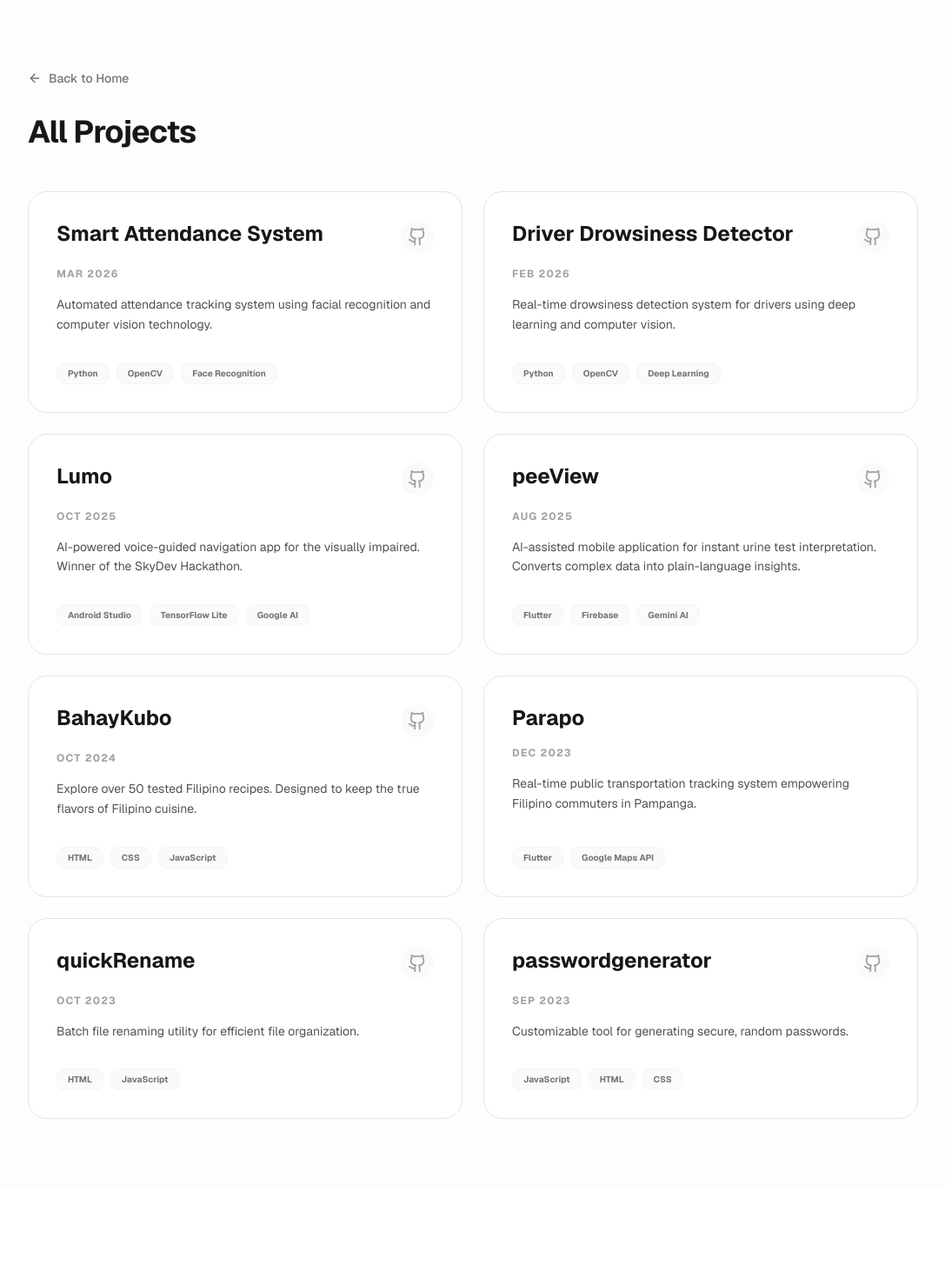
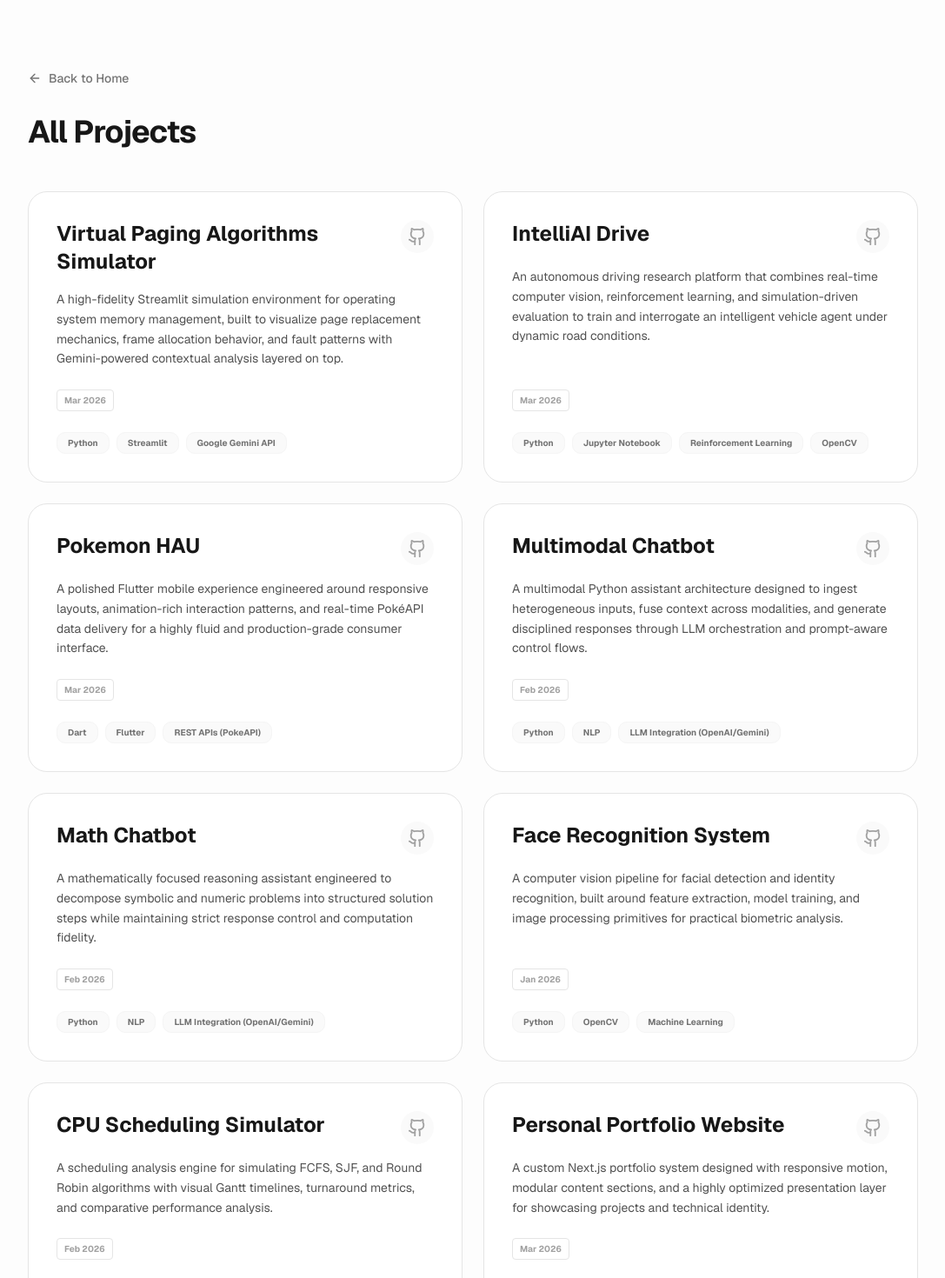
Before and after one commit to ciellamher/my-portfolio, a Next.js app: page /projects in a window 1280 px wide. Shown: the top 1470 px of the page at 87% size, without its empty margins (96-1183 px from the left). Before the commit the page ends 1367 px from the top, so only its background shows below. Built offline with nearby package versions, Linux system fonts and the light colour scheme.

Commit message:
Update projects content

```diff
--- a/app/projects/page.tsx
+++ b/app/projects/page.tsx
@@ -1,65 +1,7 @@
 "use client";
 import { useRouter } from 'next/navigation';
-import { ArrowLeft, Github, Trophy } from 'lucide-react';
-
-const allProjects = [
-  {
-    name: "Smart Attendance System",
-    date: "Mar 2026",
-    desc: "Automated attendance tracking system using facial recognition and computer vision technology.",
-    tech: ["Python", "OpenCV", "Face Recognition"],
-    link: "https://github.com/ciellamher/Smart-Attendance-System",
-  },
-  {
-    name: "Driver Drowsiness Detector",
-    date: "Feb 2026",
-    desc: "Real-time drowsiness detection system for drivers using deep learning and computer vision.",
-    tech: ["Python", "OpenCV", "Deep Learning"],
-    link: "https://github.com/ciellamher/driver_drowsiness_detector",
-  },
-  {
-    name: "Lumo",
-    date: "Oct 2025",
-    desc: "AI-powered voice-guided navigation app for the visually impaired. Winner of the SkyDev Hackathon.",
-    tech: ["Android Studio", "TensorFlow Lite", "Google AI"],
-    link: "https://github.com/darknecrocities/Lumo",
-  },
-  {
-    name: "peeView",
-    date: "Aug 2025",
-    desc: "AI-assisted mobile application for instant urine test interpretation. Converts complex data into plain-language insights.",
-    tech: ["Flutter", "Firebase", "Gemini AI"],
-    link: "https://github.com/darknecrocities/peeview"
-  },
-  {
-    name: "BahayKubo",
-    date: "Oct 2024",
-    desc: "Explore over 50 tested Filipino recipes. Designed to keep the true flavors of Filipino cuisine.",
-    tech: ["HTML", "CSS", "JavaScript"],
-    link: "https://github.com/ciellamher/BahayKubo"
-  },
-  {
-    name: "Parapo",
-    date: "Dec 2023",
-    desc: "Real-time public transportation tracking system empowering Filipino commuters in Pampanga.",
-    tech: ["Flutter", "Google Maps API"],
-    link: "#"
-  },
-  {
-    name: "quickRename",
-    date: "Oct 2023",
-    desc: "Batch file renaming utility for efficient file organization.",
-    tech: ["HTML", "JavaScript"],
-    link: "https://github.com/ciellamher/quickRename"
-  },
-  {
-    name: "passwordgenerator",
-    date: "Sep 2023",
-    desc: "Customizable tool for generating secure, random passwords.",
-    tech: ["JavaScript", "HTML", "CSS"],
-    link: "https://github.com/ciellamher/passwordgenerator"
-  }
-];
+import { ArrowLeft, Github } from 'lucide-react';
+import { allProjects } from "@/lib/projects";
 
 export default function ProjectsPage() {
   const router = useRouter();
@@ -75,8 +17,8 @@ export default function ProjectsPage() {
 
         <div className="grid grid-cols-1 md:grid-cols-2 gap-6">
           {allProjects.map((project, i) => (
-            <div key={i} className="bg-white p-8 rounded-3xl border border-neutral-200 flex flex-col justify-between group hover:border-neutral-900 transition-all">
-              <div>
+            <div key={i} className="bg-white p-8 rounded-3xl border border-neutral-200 flex flex-col group hover:border-neutral-900 transition-all h-full">
+              <div className="flex flex-1 flex-col">
                 <div className="flex justify-between items-start mb-4">
                   <div className="flex items-center gap-2">
                     <h2 className="text-2xl font-bold">{project.name}</h2>
@@ -87,11 +29,28 @@ export default function ProjectsPage() {
                     </a>
                   )}
                 </div>
-                <p className="text-xs font-bold text-neutral-400 uppercase tracking-widest mb-4">{project.date}</p>
-                <p className="text-neutral-600 leading-relaxed mb-8 text-sm">{project.desc}</p>
+                <p className="text-neutral-600 leading-relaxed mb-6 text-sm">{project.desc}</p>
+
+                {project.keyFeatures?.length ? (
+                  <div className="mb-6">
+                    <p className="text-[10px] font-bold uppercase tracking-widest text-neutral-400 mb-3">Key Features</p>
+                    <ul className="space-y-2">
+                      {project.keyFeatures.map((feature) => (
+                        <li key={feature} className="text-sm text-neutral-600 leading-relaxed flex gap-2">
+                          <span className="mt-2 h-1.5 w-1.5 rounded-full bg-neutral-900 shrink-0" />
+                          <span>{feature}</span>
+                        </li>
+                      ))}
+                    </ul>
+                  </div>
+                ) : null}
+
+                <span className="mt-auto inline-flex w-fit text-[10px] font-bold text-neutral-400 bg-white px-2 py-1 rounded border border-neutral-200">
+                  {project.date}
+                </span>
               </div>
 
-              <div className="flex flex-wrap gap-2 mt-auto">
+              <div className="flex flex-wrap gap-2 mt-6">
                 {project.tech.map(t => (
                   <span key={t} className="px-3 py-1 bg-neutral-50 border border-neutral-100 text-[10px] font-bold text-neutral-500 rounded-lg">{t}</span>
                 ))}
--- /dev/null
+++ b/lib/projects.ts
@@ -0,0 +1,148 @@
+export type Project = {
+  name: string;
+  date: string;
+  desc: string;
+  tech: string[];
+  link: string;
+  keyFeatures?: string[];
+  caseStudyPrompt?: string;
+  thumbnailPrompt?: string;
+};
+
+export const allProjects: Project[] = [
+  {
+    name: "Virtual Paging Algorithms Simulator",
+    date: "Mar 2026",
+    desc: "A high-fidelity Streamlit simulation environment for operating system memory management, built to visualize page replacement mechanics, frame allocation behavior, and fault patterns with Gemini-powered contextual analysis layered on top.",
+    tech: ["Python", "Streamlit", "Google Gemini API"],
+    link: "https://github.com/ciellamher/Virtual-Paging-Algorithms-Simulation",
+  },
+  {
+    name: "IntelliAI Drive",
+    date: "Mar 2026",
+    desc: "An autonomous driving research platform that combines real-time computer vision, reinforcement learning, and simulation-driven evaluation to train and interrogate an intelligent vehicle agent under dynamic road conditions.",
+    tech: ["Python", "Jupyter Notebook", "Reinforcement Learning", "OpenCV"],
+    link: "https://github.com/ciellamher/IntelliAIDrive",
+  },
+  {
+    name: "Pokemon HAU",
+    date: "Mar 2026",
+    desc: "A polished Flutter mobile experience engineered around responsive layouts, animation-rich interaction patterns, and real-time PokéAPI data delivery for a highly fluid and production-grade consumer interface.",
+    tech: ["Dart", "Flutter", "REST APIs (PokeAPI)"],
+    link: "https://github.com/ciellamher/Pokemon-Hau",
+  },
+  {
+    name: "Multimodal Chatbot",
+    date: "Feb 2026",
+    desc: "A multimodal Python assistant architecture designed to ingest heterogeneous inputs, fuse context across modalities, and generate disciplined responses through LLM orchestration and prompt-aware control flows.",
+    tech: ["Python", "NLP", "LLM Integration (OpenAI/Gemini)"],
+    link: "https://github.com/ciellamher/MultimodalChatbot",
+  },
+  {
+    name: "Math Chatbot",
+    date: "Feb 2026",
+    desc: "A mathematically focused reasoning assistant engineered to decompose symbolic and numeric problems into structured solution steps while maintaining strict response control and computation fidelity.",
+    tech: ["Python", "NLP", "LLM Integration (OpenAI/Gemini)"],
+    link: "https://github.com/ciellamher/MathChatbot",
+  },
+  {
+    name: "Face Recognition System",
+    date: "Jan 2026",
+    desc: "A computer vision pipeline for facial detection and identity recognition, built around feature extraction, model training, and image processing primitives for practical biometric analysis.",
+    tech: ["Python", "OpenCV", "Machine Learning"],
+    link: "https://github.com/ciellamher/MLA1-Face-Recognition",
+  },
+  {
+    name: "CPU Scheduling Simulator",
+    date: "Feb 2026",
+    desc: "A scheduling analysis engine for simulating FCFS, SJF, and Round Robin algorithms with visual Gantt timelines, turnaround metrics, and comparative performance analysis.",
+    tech: ["Python"],
+    link: "https://github.com/ciellamher/CPUScheduler",
+  },
+  {
+    name: "Personal Portfolio Website",
+    date: "Mar 2026",
+    desc: "A custom Next.js portfolio system designed with responsive motion, modular content sections, and a highly optimized presentation layer for showcasing projects and technical identity.",
+    tech: ["TypeScript", "Next.js", "React"],
+    link: "https://github.com/ciellamher/my-portfolio",
+  },
+  {
+    name: "Smart Attendance System",
+    date: "Mar 2026",
+    desc: "An automated attendance platform powered by facial recognition and real-time computer vision, built to streamline identity capture, record verification, and presence tracking.",
+    tech: ["Python", "OpenCV", "Face Recognition"],
+    link: "https://github.com/ciellamher/Smart-Attendance-System",
+  },
+  {
+    name: "Driver Drowsiness Detector",
+    date: "Feb 2026",
+    desc: "A real-time driver safety system that applies deep learning and computer vision to detect fatigue cues from live video streams before they escalate into risk.",
+    tech: ["Python", "OpenCV", "Deep Learning"],
+    link: "https://github.com/ciellamher/driver_drowsiness_detector",
+  },
+  {
+    name: "Lumo",
+    date: "Oct 2025",
+    desc: "An AI-powered voice navigation platform for visually impaired users, combining accessible interaction design, guided routing, and a hackathon-winning product vision.",
+    tech: ["Android Studio", "TensorFlow Lite", "Google AI"],
+    link: "https://github.com/darknecrocities/Lumo",
+  },
+  {
+    name: "peeView",
+    date: "Aug 2025",
+    desc: "An AI-assisted mobile health interface for instant urine test interpretation, translating structured clinical signals into clear, readable, user-facing insights.",
+    tech: ["Flutter", "Firebase", "Gemini AI"],
+    link: "https://github.com/darknecrocities/peeview",
+  },
+  {
+    name: "Student Database",
+    date: "Aug 2025",
+    desc: "A structured student records system for organizing academic data, enforcing clean data flow, and supporting efficient record retrieval and management.",
+    tech: ["R"],
+    link: "https://github.com/ciellamher/studentdatabase",
+  },
+  {
+    name: "Chinese Horoscope App",
+    date: "Aug 2025",
+    desc: "A Dart-based interpretation app that packages horoscope logic into a lightweight, responsive interface with a focus on clarity and user engagement.",
+    tech: ["Dart", "Flutter"],
+    link: "https://github.com/ciellamher/chinesehoroscope",
+  },
+  {
+    name: "Age Classification App",
+    date: "Aug 2025",
+    desc: "A Flutter application for age classification workflows, designed to convert simple inputs into deterministic, immediate, and easy-to-verify outputs.",
+    tech: ["Dart", "Flutter"],
+    link: "https://github.com/ciellamher/ageclassification",
+  },
+  {
+    name: "Bahay Kubo Recipe App",
+    date: "Oct 2024",
+    desc: "A recipe platform built to showcase more than 50 Filipino dishes with a clean content architecture centered on preservation, discoverability, and authentic culinary presentation.",
+    tech: ["HTML", "CSS", "JavaScript"],
+    link: "https://github.com/ciellamher/BahayKubo",
+  },
+  {
+    name: "Parapo Transit UI/UX Design",
+    date: "Dec 2023",
+    desc: "A transport-focused UI/UX concept exploring route visibility, commuter clarity, and high-signal interface decisions for a public transit tracking system.",
+    tech: ["Flutter", "Google Maps API"],
+    link: "#",
+  },
+  {
+    name: "QuickRename",
+    date: "Oct 2023",
+    desc: "A batch file renaming utility engineered for high-volume file organization, rapid naming consistency, and workflow efficiency.",
+    tech: ["HTML", "JavaScript"],
+    link: "https://github.com/ciellamher/quickRename",
+  },
+  {
+    name: "Password Generator",
+    date: "Sep 2023",
+    desc: "A deterministic password generation tool built to produce secure, randomized credentials with customizable output constraints and minimal friction.",
+    tech: ["JavaScript", "HTML", "CSS"],
+    link: "https://github.com/ciellamher/passwordgenerator",
+  },
+];
+
+export const recentProjects = allProjects.slice(0, 4);
```
